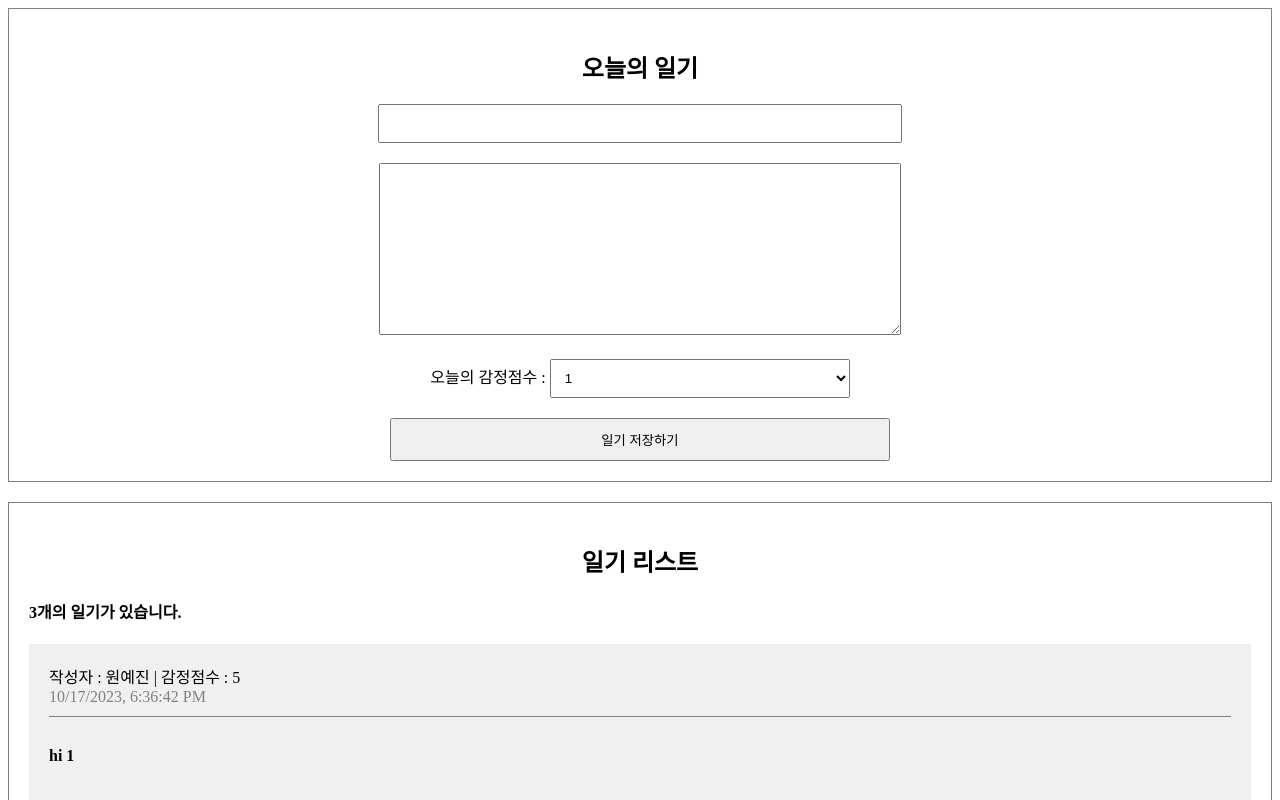
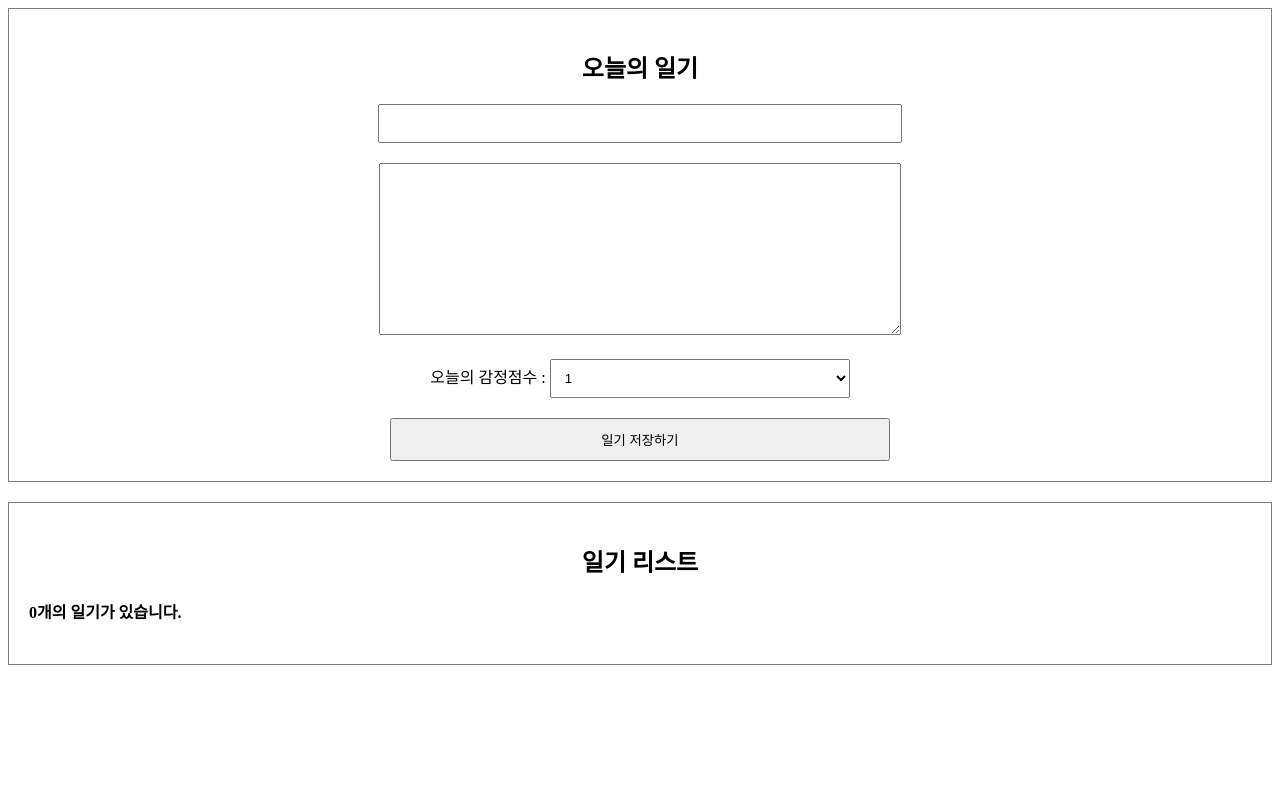
Before and after one commit to wonyj0228/simple-diary, a React (Create React App) app: page / in a window 1280 px wide. Shown: the top 800 px of the page. Built offline with nearby package versions, Linux system fonts and the light colour scheme.

Commit message:
State 끌어올리기

```diff
--- a/src/App.js
+++ b/src/App.js
@@ -1,36 +1,30 @@
 import './App.css';
 import DiaryEditor from './DiaryEditor';
 import DiaryList from './DiaryList';
-
-const dummyList = [
-  {
-    id: 1,
-    author: '원예진',
-    content: 'hi 1',
-    emotion: 5,
-    created_date: new Date().getTime(),
-  },
-  {
-    id: 2,
-    author: '홍길동',
-    content: 'hi 2',
-    emotion: 1,
-    created_date: new Date().getTime(),
-  },
-  {
-    id: 3,
-    author: '아무개',
-    content: 'hi 3',
-    emotion: 3,
-    created_date: new Date().getTime(),
-  },
-];
+import React, { useRef, useState } from 'react';
 
 function App() {
+  const [data, setData] = useState([]);
+
+  const dataId = useRef(0);
+
+  const onCreate = (author, content, emotion) => {
+    const created_date = new Date().getTime();
+    const newItem = {
+      author,
+      content,
+      emotion,
+      created_date,
+      id: dataId.current,
+    };
+    dataId.current++;
+    setData([newItem, ...data]);
+  };
+
   return (
     <div className="App">
-      <DiaryEditor />
-      <DiaryList diaryList={dummyList} />
+      <DiaryEditor onCreate={onCreate} />
+      <DiaryList diaryList={data} />
     </div>
   );
 }
--- a/src/DiaryEditor.js
+++ b/src/DiaryEditor.js
@@ -1,6 +1,6 @@
 import { useState, useRef } from 'react';
 
-const DiaryEditor = () => {
+const DiaryEditor = ({ onCreate }) => {
   const authorInput = useRef();
   const contentInput = useRef();
 
@@ -28,7 +28,15 @@
       return;
     }
 
+    onCreate(state.author, state.content, state.emotion);
     alert('저장 성공!');
+
+    // 저장 후 초기화
+    setState({
+      author: '',
+      content: '',
+      emotion: 1,
+    });
   };
   return (
     <div className="DiaryEditor">
```
